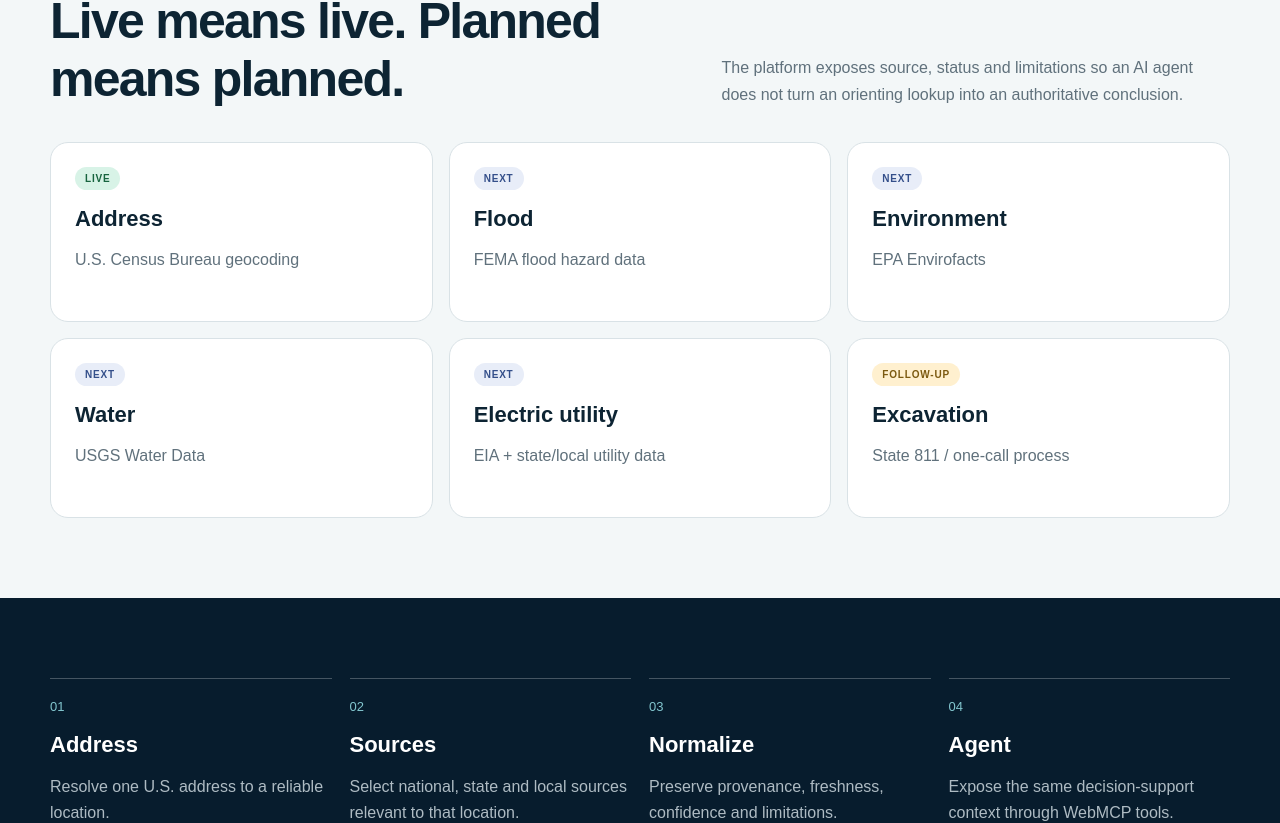
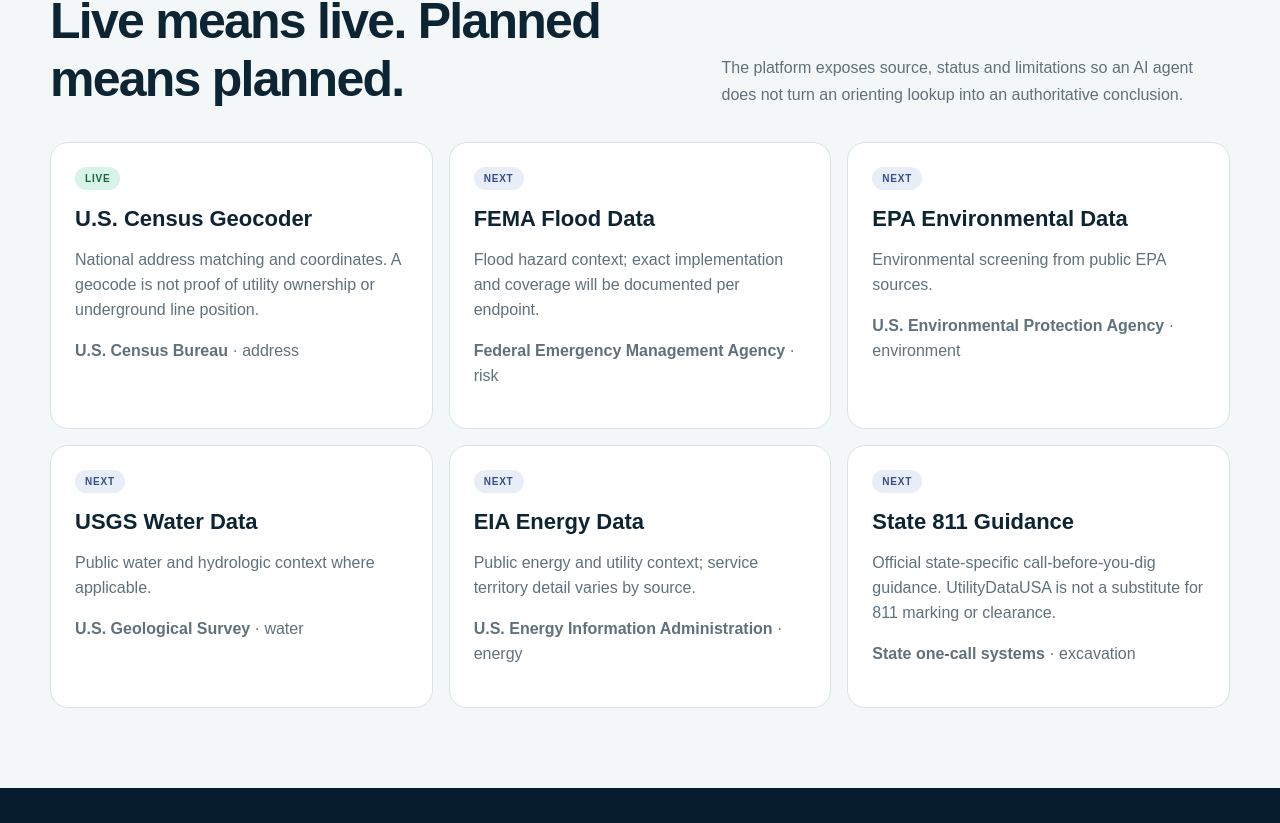
Before and after one commit to HenrikBrixCare/utilitydatausa, a Next.js app: page / in a window 1280 px wide. Shown: the part 742-1565 px from the top of the page. Built offline with nearby package versions, Linux system fonts and the light colour scheme; no server answers; the database is empty.

Commit message:
Read UtilityDataUSA source catalog from Supabase

```diff
--- a/app/page.tsx
+++ b/app/page.tsx
@@ -1,15 +1,21 @@
 import AddressSearch from "./components/AddressSearch";
+import { getDataSources } from "../lib/dataSources";
 
-const layers = [
-  ["Address", "LIVE", "U.S. Census Bureau geocoding"],
-  ["Flood", "NEXT", "FEMA flood hazard data"],
-  ["Environment", "NEXT", "EPA Envirofacts"],
-  ["Water", "NEXT", "USGS Water Data"],
-  ["Electric utility", "NEXT", "EIA + state/local utility data"],
-  ["Excavation", "FOLLOW-UP", "State 811 / one-call process"]
-];
+function badgeClass(status: "active" | "planned" | "limited") {
+  if (status === "active") return "live";
+  if (status === "limited") return "followup";
+  return "next";
+}
 
-export default function Home() {
+function badgeLabel(status: "active" | "planned" | "limited") {
+  if (status === "active") return "LIVE";
+  if (status === "limited") return "LIMITED";
+  return "NEXT";
+}
+
+export default async function Home() {
+  const sources = await getDataSources();
+
   return (
     <main>
       <section className="hero">
@@ -31,11 +37,12 @@
             <p>The platform exposes source, status and limitations so an AI agent does not turn an orienting lookup into an authoritative conclusion.</p>
           </div>
           <div className="grid">
-            {layers.map(([title, status, text]) => (
-              <article className="card" key={title}>
-                <span className={`badge ${status.toLowerCase().replace("-", "")}`}>{status}</span>
-                <h3>{title}</h3>
-                <p>{text}</p>
+            {sources.map((source) => (
+              <article className="card" key={source.source_key}>
+                <span className={`badge ${badgeClass(source.status)}`}>{badgeLabel(source.status)}</span>
+                <h3>{source.name}</h3>
+                <p>{source.coverage_note}</p>
+                <p><strong>{source.agency}</strong> · {source.category}</p>
               </article>
             ))}
           </div>
```
